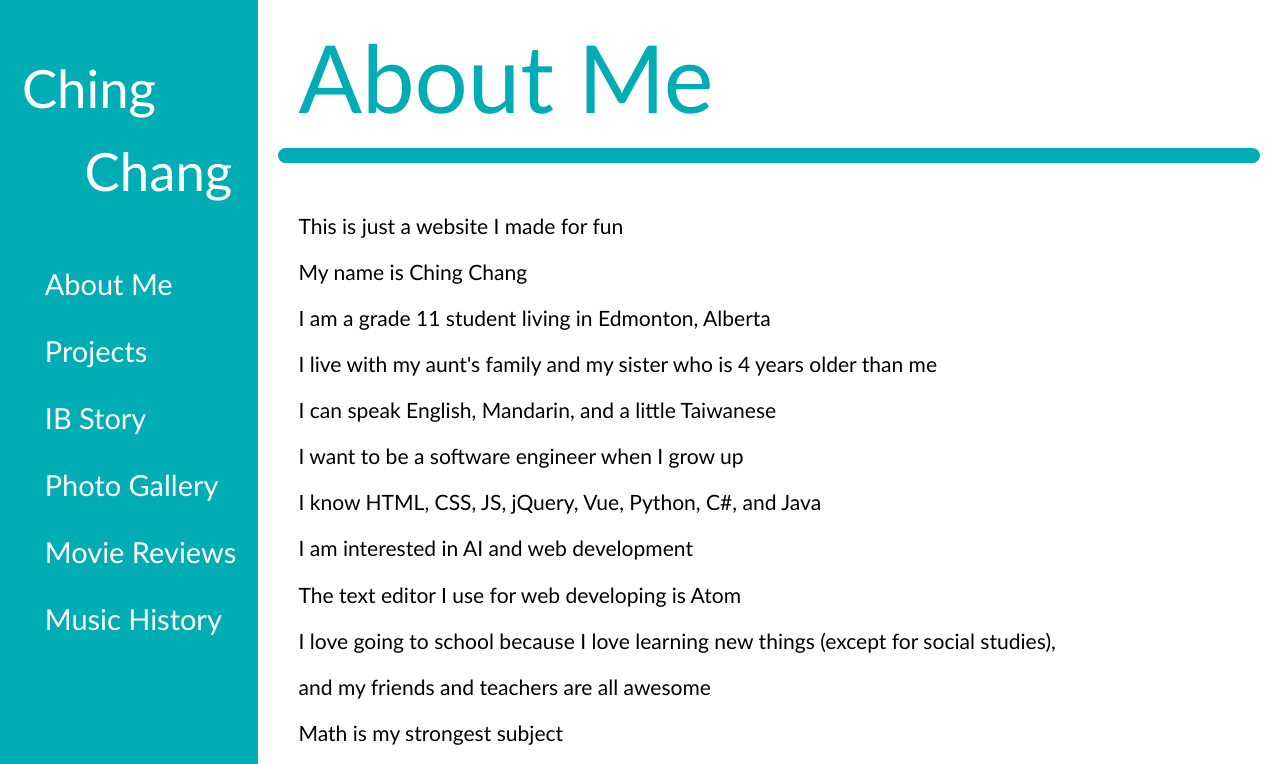
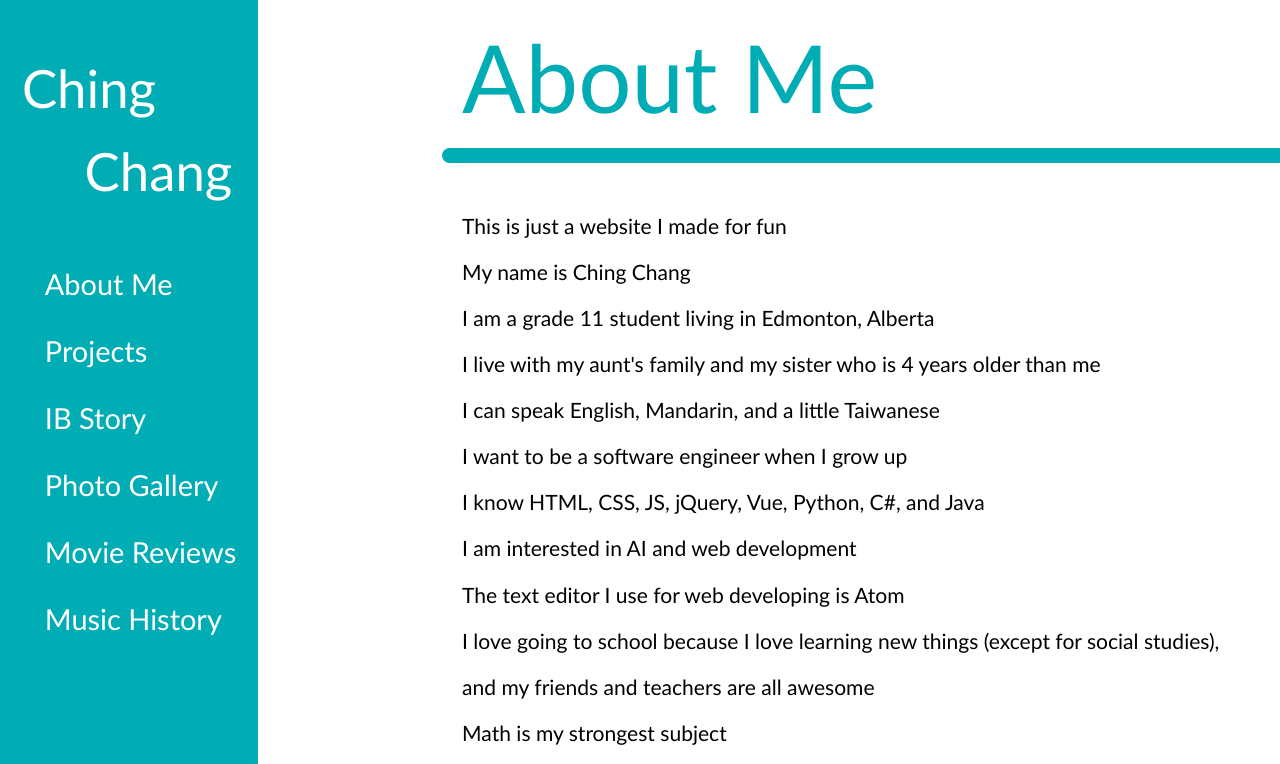
Before and after one commit to ChingChang9/Personal-Website, a Vue app: page / in a window 1280 px wide. Shown: the top 764 px of the page. Built offline with nearby package versions, Linux system fonts and the light colour scheme.

Commit message:
publish-test

```diff
--- a/src/App.vue
+++ b/src/App.vue
@@ -155,7 +155,7 @@ body {
 #content {
   font-family: optima;
   cursor: default;
-  margin-left: calc(15vw + 40px + 2vw + ((100vw - 15vw - 40px - 2vw) * 0.04));
+  margin-left: calc(15vw + 40px + 2vw + (100vw - 15vw - 40px - 2vw) * 0.2); // 0.2 should be 0.04, but scss squares it for some reasons
   width: calc((100vw - 15vw - 40px - 2vw) * 0.92);
   #topic {
     margin-top: 20px;
```
